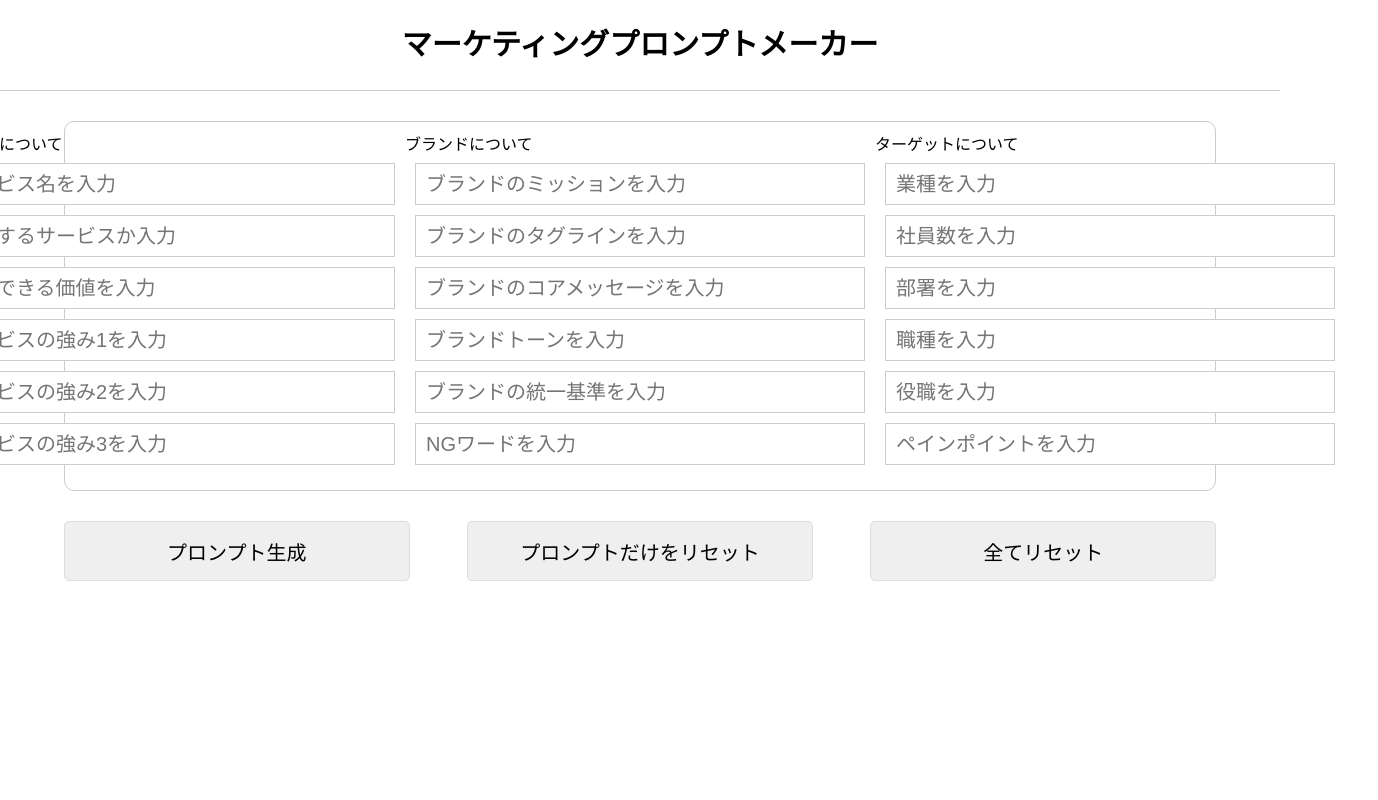
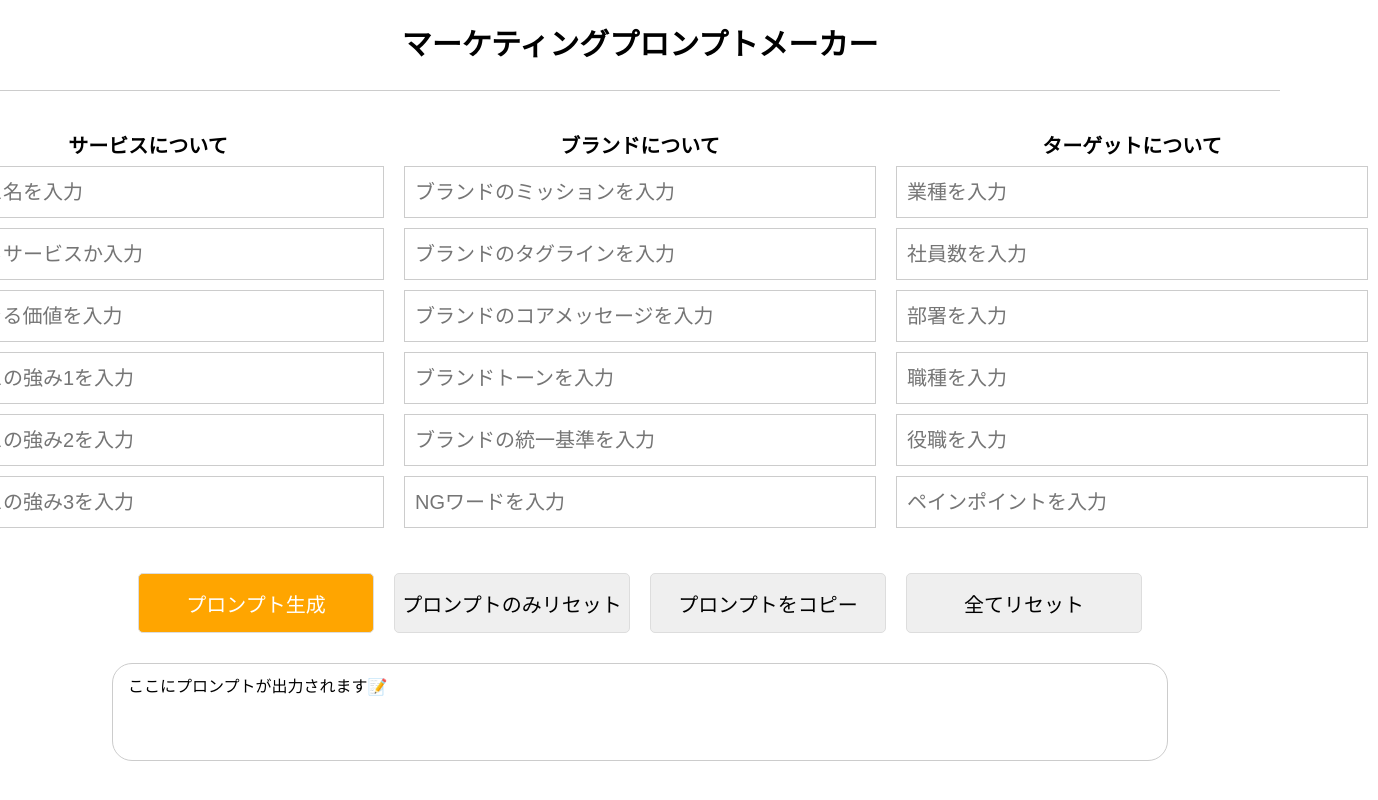
Before and after one commit to blancnoirmasayuki-cloud/memo_251128, a plain HTML site: page index.html in a window 1280 px wide. Shown: the whole page, 1378 px wide, since content can reach past the window. Drawn offline with Linux system fonts and the light colour scheme.

Commit message:
全体の調整

```diff
--- a/css/style.css
+++ b/css/style.css
@@ -1,7 +1,3 @@
-* {
-    box-sizing: border-box;
-}
-
 h1 {
     font-size: 30px;
     text-align: center;
@@ -12,16 +8,19 @@ h1 {
 }
 
 #input-area {
-    width: 90%;
-    margin: 30px auto ;
+    width: 95%;
+    margin: 20px auto ;
     padding: 15px;
-    border: 1px solid #ccc;
-    border-radius: 10px;
     display: flex;
     justify-content: center;
 }
 
-/* input枠全てのサイズ調整 */
+.about-service,.about-brand,.about-target{
+    text-align: center;
+    font-size: 20px;
+    font-weight: bold;
+}
+
 input {
     width: 450px;
     display: block;
@@ -29,11 +28,11 @@ input {
     margin: 10px 10px;
     border: 1px solid #ccc;
     font-size: 20px;
-    height: 20px;
+    height: 10px;
 }
 
 .button-area {
-    width: 90%;
+    width: 80%;
     margin: 0 auto;
     display: flex;
     justify-content: space-between;
@@ -42,11 +41,11 @@ input {
 .button-area button {
     border: 1px solid #ddd;
     border-radius: 5px;
-    width: 30%;
+    width: 40%;
     height: 60px;
     text-align: center;
-    display: block;
     font-size: 20px;
+    margin: 0 10px;
 }
 
 #list {
@@ -60,3 +59,16 @@ input {
     padding-bottom: 10px;
     margin-bottom: 20px
 }
+
+#makeprompt {
+   background-color: orange;
+   color:white;
+}
+
+.prompt-area{
+    width: 80%;
+    margin: 30px auto ;
+    padding: 15px;
+    border: 1px solid #ccc;
+    border-radius: 20px;
+}
--- a/index.html
+++ b/index.html
@@ -9,7 +9,6 @@
 
 <body>
   <h1>マーケティングプロンプトメーカー</h1>
-    <!-- ユーザーがプロンプトの元となる項目を入力 -->
     <div id="input-area">
       <div class="service">
         <p class="about-service">サービスについて</p>
@@ -45,17 +44,18 @@
     <!-- 入力されたプロンプトの出力ボタン -->
     <div class="button-area">
       <button id="makeprompt">プロンプト生成</button>
-      <button id="clearprompt">プロンプトだけをリセット</button>
+      <button id="clearprompt">プロンプトのみリセット</button>
+       <button id="copyprompt">プロンプトをコピー</button>
       <button id="clearall">全てリセット</button>
-
     </div>
 
-  <!-- プロンプト出力結果 -->
-  <ul id="list">
-    <!-- ここに追加データが挿入される -->
-  </ul>
+  <!-- プロンプト結果 -->
+  <div class="prompt-area">
+    <p>ここにプロンプトが出力されます📝</p>
+    <ul id="list"></ul>
+  </div>
 
-  <!-- 以下にjsを書いていきます -->
+<!-- JQueryのライブラリ呼び出し＆ローカルファイル -->
   <script src="js/jquery-2.1.3.min.js"></script>
   <script src="js/script.js"></script>
 </body>
--- a/js/script.js
+++ b/js/script.js
@@ -1,4 +1,4 @@
-// Save クリックイベント
+// プロンプト生成をクリックする
 $("#makeprompt").on("click", function () {
   const name = $(".servicename").val();
   const what = $(".servicewhat").val();
@@ -115,12 +115,19 @@ for (let i = 0; i < localStorage.length; i++) {
     const pain = dataObject.targetpain;
 }
 
-// clear クリックイベント
+// プロンプトのみリセットをクリックする
 $("#clearprompt").on("click", function () {
   localStorage.clear();
   $("#list").empty();
 });
 
+// プロンプトをコピーをクリックする
+$("#copyprompt").on("click", function() {
+  const prompttext = $("#list").text();
+  navigator.clipboard.writeText(prompttext)
+});
+
+// 全てリセットをクリックする
 $("#clearall").on("click", function () {
   localStorage.clear();
   $("#list").empty();
```
Also changed, not shown: 1 other file.
